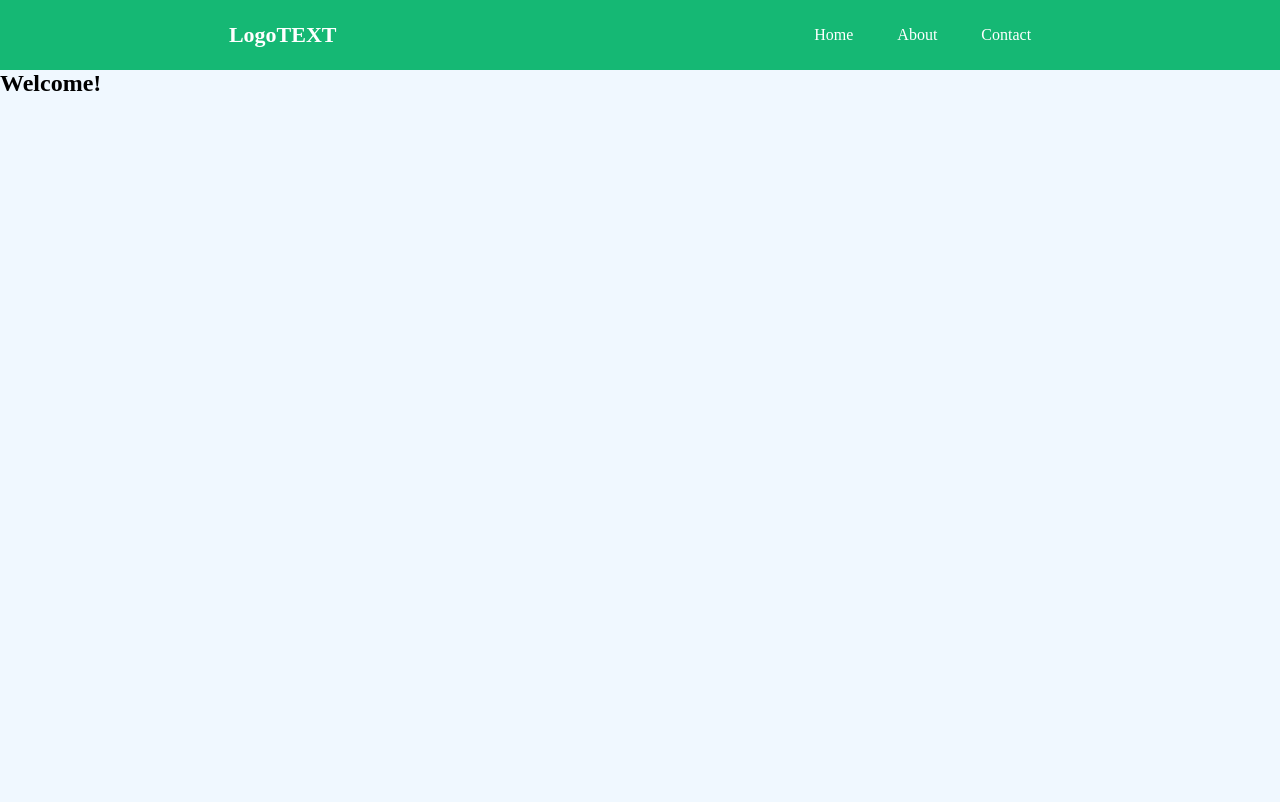
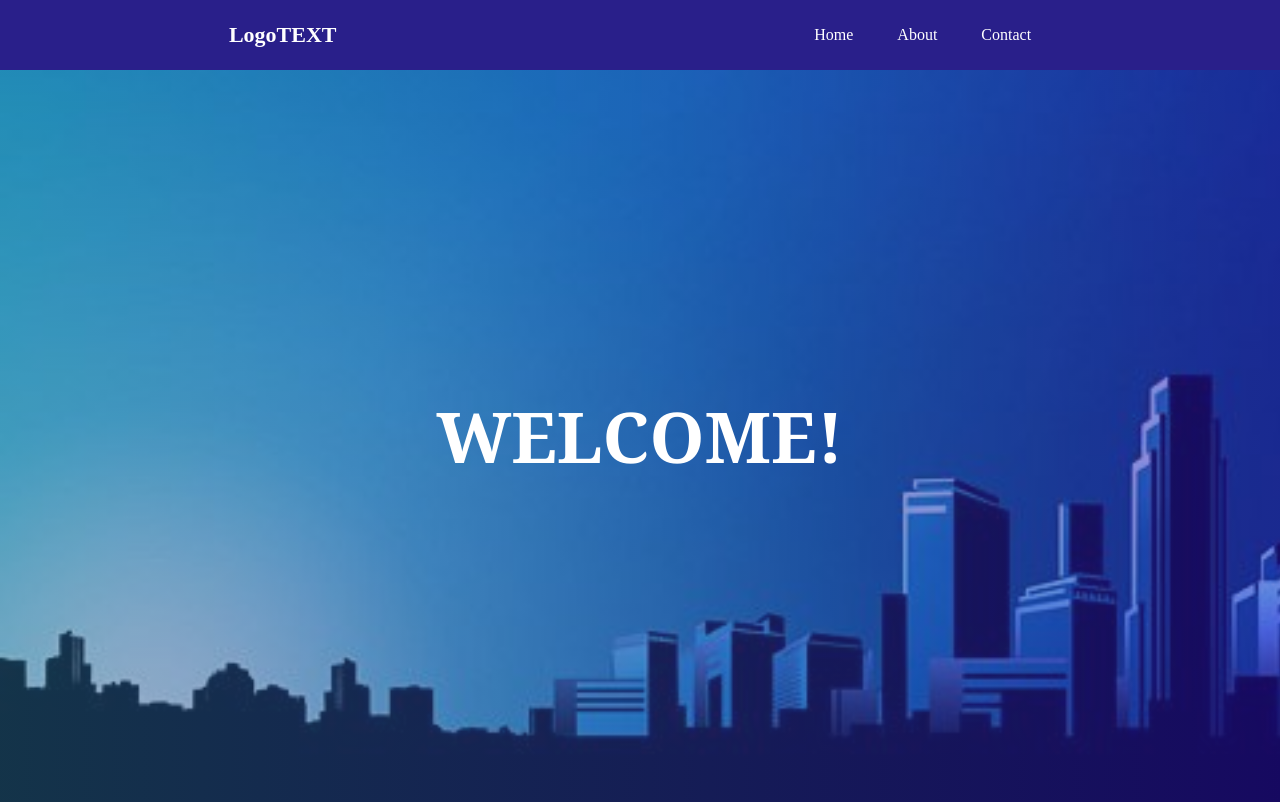
Before and after one commit to imrazzak/first-repo, a plain HTML site: page index.html in a window 1280 px wide. Drawn offline with Linux system fonts and the light colour scheme.

Commit message:
Add Style for banner

```diff
--- a/style.css
+++ b/style.css
@@ -6,7 +6,7 @@ body{
     background-color: aliceblue;
 }
 .header{
-    background: #15b874;
+    background: #291f8a;
     color: #fff;
     height: 70px;
     display: flex;
@@ -25,6 +25,23 @@ body{
 }
 .navbar .nav-lists .nav-list:hover{
     cursor: pointer;
-    background: #07c576;
+    background: #d3dcfb;
     border-radius: 4px;
+    color: #222;
 }
+.banner{
+    background:linear-gradient(90deg, rgba(39, 103, 146, 0.5), rgba(44, 18, 192, 0.5)), url(images/bg.jpg);
+    height: 91.5vh;
+    background-size: cover;
+    background-repeat: no-repeat;
+    display: flex;
+    align-items: center;
+    justify-content: center;
+    color: #fff;
+}
+.banner h2{
+    font-size: 70px;
+    font-weight: 700;
+    text-transform: uppercase;
+    font-family: Georgia, 'Times New Roman', Times, serif;
+}
```
